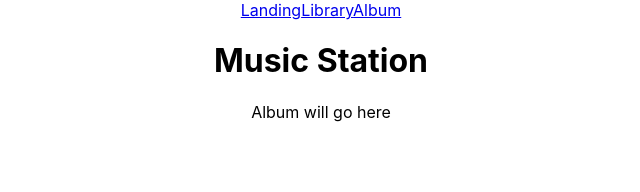
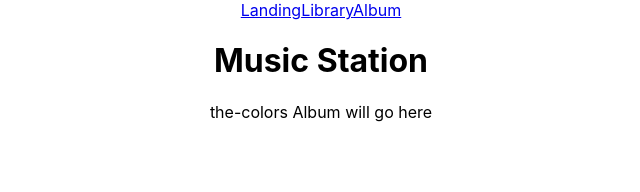
Before and after one commit to Zumichan/music-station, a React (Create React App) app: page /album/the-colors in a window 1280 px wide. Shown: the top 192 px of the page, without its empty margins (319-959 px from the left). Built offline with nearby package versions, Linux system fonts and the light colour scheme.

Commit message:
Implementing library: Completed

```diff
--- a/src/App.js
+++ b/src/App.js
@@ -20,7 +20,7 @@ class App extends Component {
         <main>
           <Route exact path="/" component={Landing} />
           <Route path="/library" component={Library} />
-          <Route path="/album" component={Album} />
+          <Route path="/album/:slug" component={Album} />
         </main>
       </div>
     );
--- a/src/components/Album.js
+++ b/src/components/Album.js
@@ -1,9 +1,13 @@
-import React from 'react';
+import React, { Component } from 'react';
 
-const Album = () => (
-  <section className="album">
-    Album will go here
-  </section>
-);
+class Album extends Component {
+  render() {
+    return (
+      <section className="album">
+        {this.props.match.params.slug} Album will go here
+      </section>
+    );
+  }
+}
 
 export default Album;
--- a/src/components/Library.js
+++ b/src/components/Library.js
@@ -1,22 +1,25 @@
 import React, { Component } from 'react';
+import { Link } from 'react-router-dom';
 import albumData from './../data/albums';
 
 class Library extends Component {
   constructor(props) {
     super(props);
-    this.state = { albums: albumData };//store albumData as a property of state object
+    this.state = {
+       albums: albumData
+    };//store albumData as a property of state object
   }
   render() {
     return (
       <section className="library">
         {
           this.state.albums.map((album, index) =>
-            <div key={index} >
+            <Link to={`/album/${album.slug}`} key={index} >
               <img src={album.albumCover} alt={album.title} />
               <div>{album.title}</div>
               <div>{album.artist}</div>
               <div>{album.songs.length} songs</div>
-            </div>
+            </Link>
           )
         }
       </section>
```
